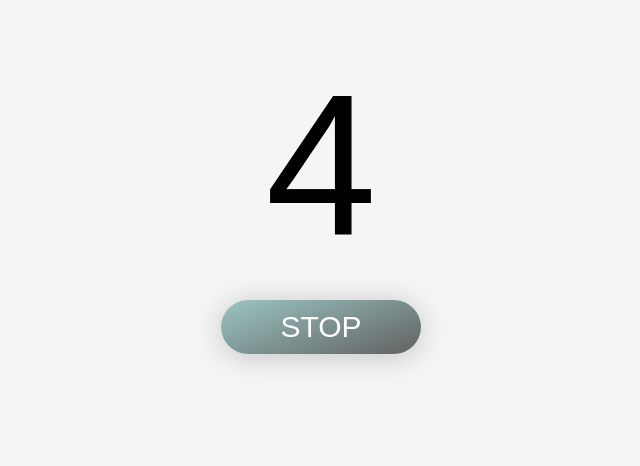
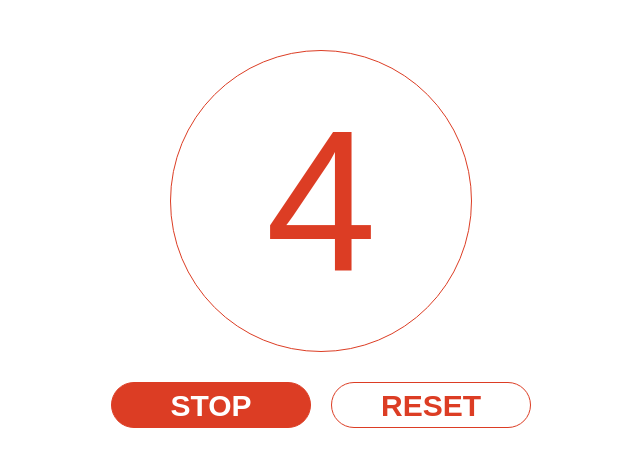
Before and after one commit to noppo1276/bingo-game, a website: page public/index.html in a window 1280 px wide. Both pictures are taken after a click on the button "START". Shown: the whole page, without its empty margins (319-959 px from the left). Drawn offline with nearby package versions, Linux system fonts and the light colour scheme.

Commit message:
localStorage

```diff
--- a/public/bingo.js
+++ b/public/bingo.js
@@ -1,39 +1,59 @@
 $(function () {
-  // * * *  1〜75までの配列を作る
-  const max = 75,
-    bingo = [];
+  "use strict";
+  let max = 75,
+    bingo = [],
+    backNumber = [];
 
-  for (var i = 1; i <= max; i++) {
-    bingo.push(i);
+  function list(num) {
+    $("#number").append($("<li>").addClass("centering").text(num));
   }
+
+  if (localStorage.hasOwnProperty("num")) {
+    backNumber = JSON.parse(localStorage.getItem("num"));
+  }
+
+  for (let i = 1; i <= max; i++) {
+    if (backNumber.indexOf(i) === -1) {
+      bingo.push(i);
+    }
+  }
+
+  backNumber.forEach((num) => {
+    list(num);
+  });
 
   let timer, random;
 
-  $("#button").on("click", function () {
-    // * * *  ボタンをおしたらスタートがストップになる
+  $("#start").on("click", function () {
     if ($(this).text() == "START") {
       $(this).text("STOP");
 
-      // * * *  丸の中の数字がぐるぐる回りだす
-      timer = setInterval(function () {
-        // * * *  数字をはランダム
+      timer = setInterval(() => {
         random = Math.floor(Math.random() * bingo.length);
         $("#roulette").text(bingo[random]);
       }, 50);
     } else {
-      // * * *  ストップボタンを押したら文字がスタートに戻る
       $(this).text("START");
-
-      // * * *  ストップのボタンを押したら数字が止まる
       clearInterval(timer);
 
-      // * * *  結果を抽選から外す
       let result = bingo[random];
       bingo.splice(random, 1);
 
-      // * * *  止まった数字が一覧に表示される
-      $("#number").append($("<li>").text(result));
-      $("#number li").addClass("centering");
+      list(result);
+      backNumber.push(result);
+      localStorage.setItem("num", JSON.stringify(backNumber));
+    }
+  });
+
+  $("#reset").on("click", function () {
+    localStorage.clear();
+    $("#number").empty();
+    backNumber = [];
+
+    for (let i = 1; i <= max; i++) {
+      if (backNumber.indexOf(i) === -1) {
+        bingo.push(i);
+      }
     }
   });
 });
--- a/public/card.css
+++ b/public/card.css
@@ -1,6 +1,6 @@
 body {
-  background-color: #f5f5f5;
-  font-family: "Skia", sans-serif;
+  background-color: #fff;
+  font-family: "DIN Alternate", sans-serif;
 }
 
 .wrapper {
@@ -16,47 +16,104 @@ body {
 }
 
 .roulette {
+  background: #fff;
+  border: 1px solid #dc3d24;
   border-radius: 50%;
-  font-size: 200px;
+  color: #dc3d24;
+  font-size: 150px;
   height: 200px;
+  line-height: 1.5;
   margin: 50px auto 30px;
   text-align: center;
+  width: 200px;
 }
 
 .number {
-  color: #b78d4a;
   display: flex;
   flex-wrap: wrap;
   justify-content: flex-start;
   list-style: none;
   margin: 0 auto;
   padding: 0;
-  width: 65%;
+  width: 90%;
 }
 
 .number li {
-  background: linear-gradient(-20deg, #616161 0%, #9bc5c3 100%);
-  border-radius: 10px;
+  background: #24c5dc;
+  border-radius: 5px;
   color: #fff;
-  font-size: 28px;
-  height: 50px;
-  margin: 5px;
-  opacity: 0.8;
-  width: 50px;
+  font-size: 20px;
+  height: 40px;
+  margin: 1%;
+  width: 40px;
 }
 
 .button-wrap {
-  padding: 20px 0 50px;
+  align-items: center;
+  display: flex;
+  flex-direction: column;
+  padding: 0 0 50px;
+}
+
+.button,
+.reset-btn {
+  border: 1px solid #dc3d24;
+  border-radius: 100px;
+  font-size: 20px;
+  font-weight: 600;
+  display: inline-block;
+  padding: 6px 0 4px;
+  width: 200px;
 }
 
 .button {
-  background: linear-gradient(-20deg, #616161 0%, #9bc5c3 100%);
-  border: none;
-  border-radius: 100px;
-  box-shadow: 0px 3px 30px 0px rgba(0, 0, 0, 0.2);
+  background: #dc3d24;
   color: #fff;
-  font-size: 30px;
-  display: inline-block;
-  padding: 10px;
-  width: 200px;
+  margin: 0 0 10px 0;
 }
+
+.reset-btn {
+  background: #fff;
+  border: 1px solid #dc3d24;
+  color: #dc3d24;
+}
+
+@media (max-width: 507px) {
+  .button-wrap {
+    display: block;
+  }
+}
+
+@media (min-width: 769px) {
+  .roulette {
+    font-size: 200px;
+    height: 300px;
+    width: 300px;
+  }
+
+  .number {
+    width: 80%;
+  }
+
+  .number li {
+    border-radius: 10px;
+    font-size: 28px;
+    height: 50px;
+    margin: 5px;
+    width: 50px;
+  }
+
+  .button-wrap {
+    flex-direction: row;
+    justify-content: center;
+  }
+
+  .button,
+  .reset-btn {
+    font-size: 30px;
+  }
+
+  .button {
+    margin: 0 20px 0 0;
+  }
+}
--- a/public/index.html
+++ b/public/index.html
@@ -4,10 +4,11 @@
 <head>
     <meta charset="UTF-8">
     <meta name="viewport" content="width=device-width, initial-scale=1.0">
-    <title>Bingo Card</title>
+    <title>Bingo game</title>
     <link rel="stylesheet" href="card.css">
     <script src="https://ajax.googleapis.com/ajax/libs/jquery/3.6.1/jquery.min.js"></script>
     <script src="bingo.js"></script>
+
 </head>
 
 <body>
@@ -17,13 +18,35 @@
         <div id="roulette" class="roulette"></div>
 
         <div class="button-wrap">
-            <button id="button" class="button">START</button>
+            <button id="start" class="button">START</button>
+            <button id="reset" class="reset-btn">RESET</button>
         </div>
 
         <ul id="number" class="number"></ul>
 
     </div>
 
+    <!-- <script src="/socket.io/socket.io.js"></script>
+    <script>
+        let socket = io();
+
+        let startBtn = document.getElementById("start");
+        let result = document.getElementsByTagName('li');
+        let backNumbers = document.getElementById("number");
+        console.log(result);
+
+        startBtn.addEventListener("click", function (e) {
+            if (result.value) {
+                socket.emit("result", result.value);
+            };
+        });
+
+        socket.on("result", function (number) {
+            let item = document.createElement("li");
+            item.textContent = number;
+            backNumbers.appendChild(item);
+        });
+    </script> -->
 </body>
 
 </html>
```
Also changed, not shown: public/package.json (added, +16 -0 lines), public/server.js (added, +24 -0 lines), 1 other file.
